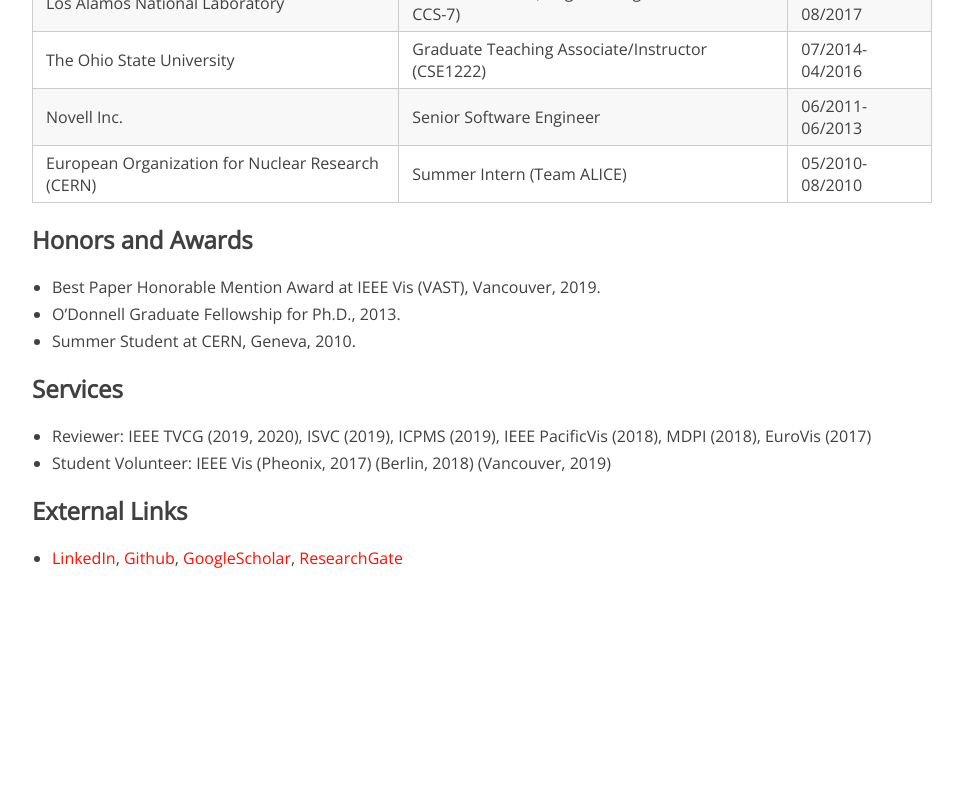
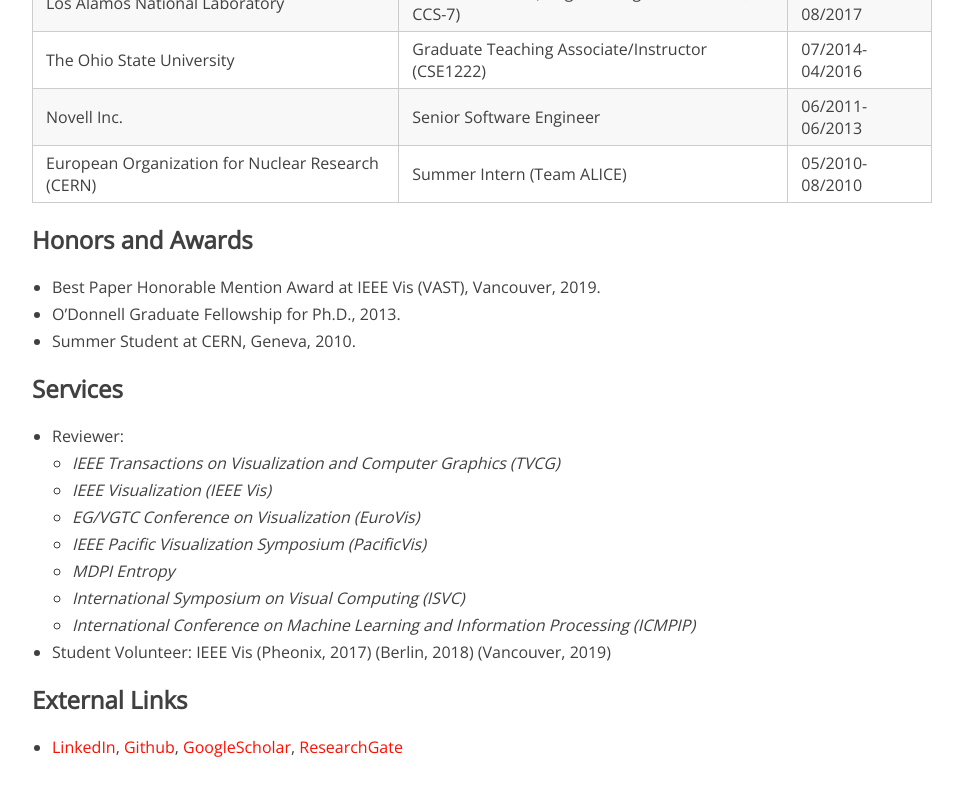
Before and after one commit to subhashis-parc/subhashis.github.io, a Jekyll site: the page built from index.md, in a window 1280 px wide and 900 px high, scrolled down 1762 px. Shown: the top 796 px of the window, without its empty margins (158-1121 px from the left). Built offline with Jekyll 4.4.1, drawn with Linux system fonts in a browser that asks for light colours; before the commit the page ends 2473 px from its top, so only the background shows below that; some of the changed text lies outside the part shown.

Commit message:
services

```diff
--- a/index.md
+++ b/index.md
@@ -5,7 +5,7 @@ layout: default
 
 <img class="profile-picture" src="images/profile/SHP_1080_crop.jpg">
 
-Currently I am a Postdoctoral Researcher at the [Applied Computer Science Division](https://www.lanl.gov/org/ddste/aldsc/computer-computational-statistical-sciences/applied-computer-science/index.php) of [Los Alamos National Laboratory (LANL)](https://www.lanl.gov/). At LANL, I am part of the [Data Science at Scale](https://dsscale.org/) team. I graduated with a Ph.D. and an M.S. from the Department of Computer Science & Engineering at [The Ohio State University](https://cse.osu.edu/) in 2019. At Ohio State, I was part of the GRAphics and VIsualization sTudY ([GRAVITY](http://web.cse.ohio-state.edu/~shen.94/hwshen/Research.html)) research group led by my advisor, [Dr. Han-Wei Shen](http://web.cse.ohio-state.edu/~shen.94/hwshen/Welcome.html). I completed my Bachelor's in Computer Science & Engineering from National Institute of Technology, Durgapur, West Bengal (India) in 2011.
+Currently, I am a Postdoctoral Researcher at the [Applied Computer Science Division](https://www.lanl.gov/org/ddste/aldsc/computer-computational-statistical-sciences/applied-computer-science/index.php) of [Los Alamos National Laboratory (LANL)](https://www.lanl.gov/). At LANL, I am part of the [Data Science at Scale](https://dsscale.org/) team. I graduated with a Ph.D. and an M.S. from the Department of Computer Science & Engineering at [The Ohio State University](https://cse.osu.edu/) in 2019. At Ohio State, I was part of the GRAphics and VIsualization sTudY ([GRAVITY](http://web.cse.ohio-state.edu/~shen.94/hwshen/Research.html)) research group led by my advisor, [Dr. Han-Wei Shen](http://web.cse.ohio-state.edu/~shen.94/hwshen/Welcome.html). I completed my Bachelor's in Computer Science & Engineering from National Institute of Technology, Durgapur, West Bengal (India) in 2011.
 
 
 ## Research Interest
@@ -80,7 +80,15 @@ European Organization for Nuclear Research (CERN) | Summer Intern (Team ALICE) |
 
 ## Services
 
-* Reviewer: IEEE TVCG (2019, 2020), ISVC (2019), ICPMS (2019), IEEE PacificVis (2018), MDPI (2018), EuroVis (2017)
+* Reviewer:
+	* <i>IEEE  Transactions on Visualization and Computer Graphics (TVCG)</i>
+	* <i>IEEE  Visualization (IEEE Vis)</i>
+	* <i>EG/VGTC Conference on Visualization (EuroVis)</i>
+	* <i>IEEE Pacific Visualization Symposium (PacificVis)</i>
+	* <i>MDPI Entropy</i>
+	* <i>International Symposium on Visual Computing (ISVC)</i>
+	* <i>International Conference on Machine Learning and Information Processing (ICMPIP)</i>
+
 * Student Volunteer: IEEE Vis (Pheonix, 2017) (Berlin, 2018) (Vancouver, 2019)
 
 ## External Links
```
